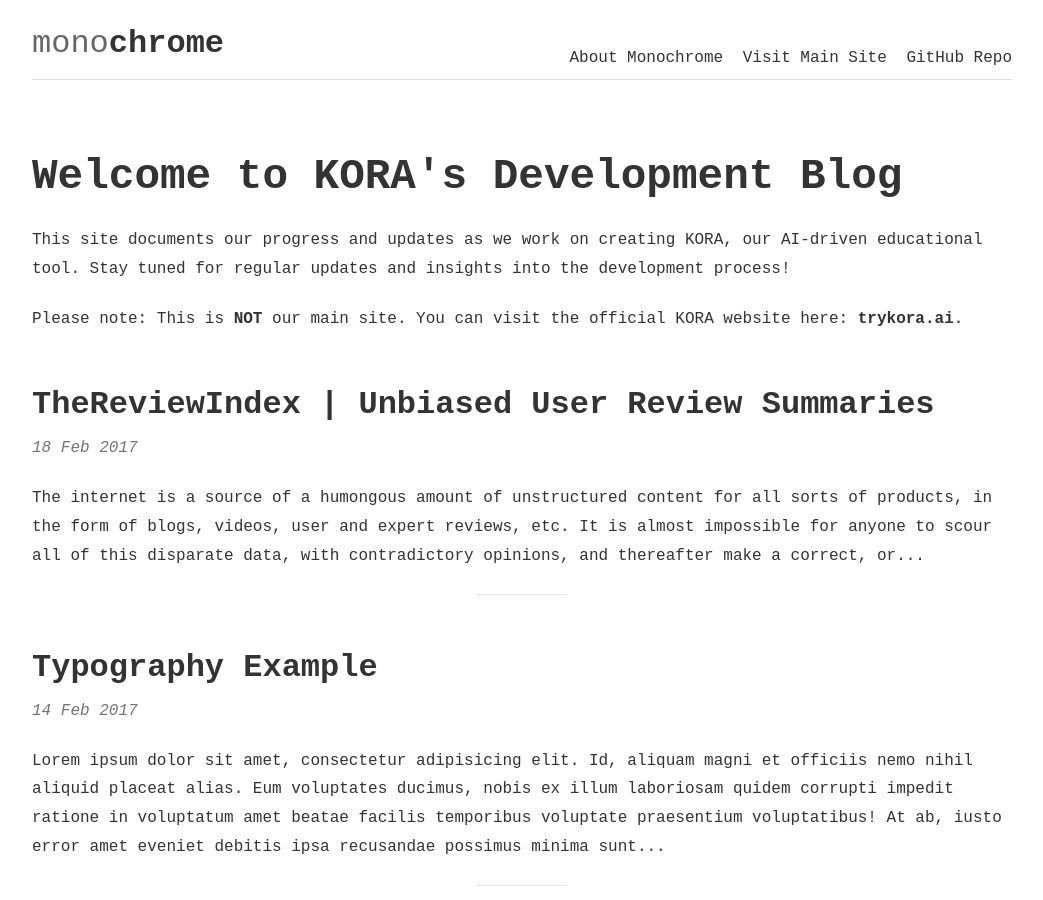
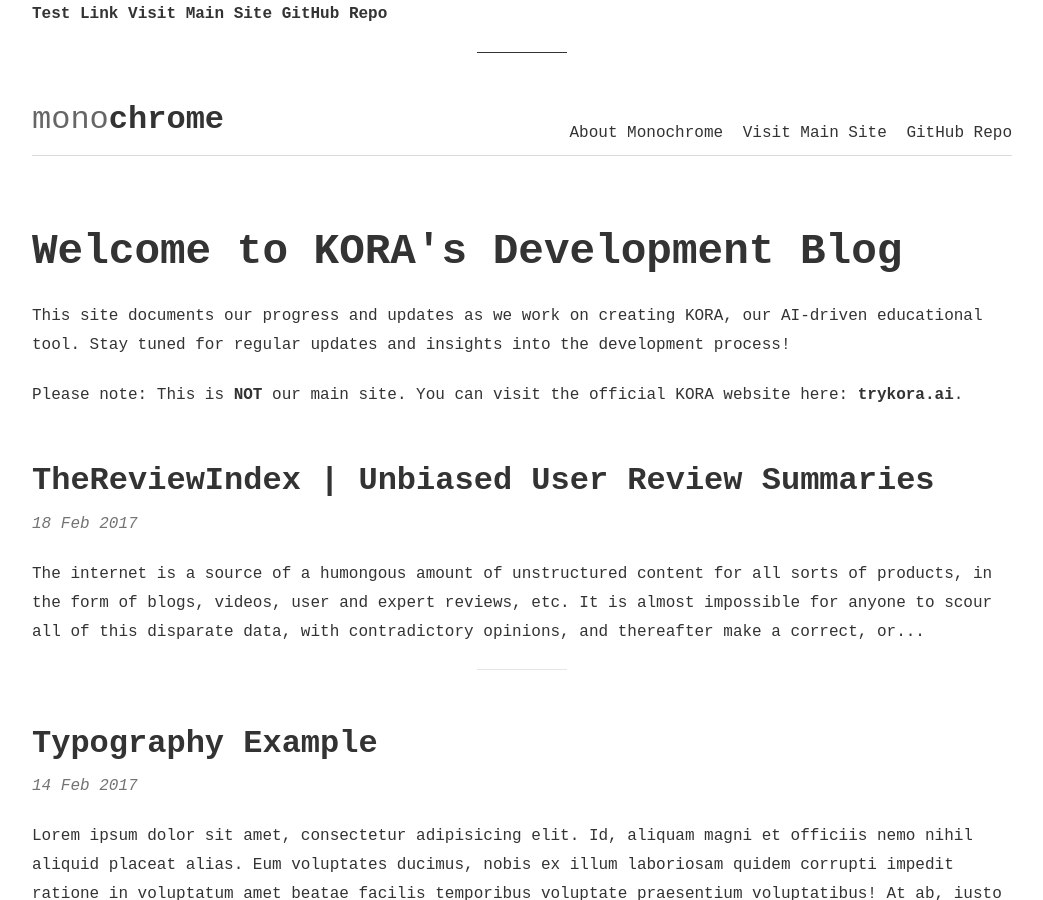
Before and after one commit to kora-edu/kora-edu.github.io, a Jekyll site: the page built from index.html, in a window 1280 px wide and 900 px high. Shown: the whole window, without its empty margins (118-1161 px from the left). Built offline with Jekyll 4.4.1, drawn with Linux system fonts in a browser that asks for light colours; the list of posts is cut into pages by our own code.

Commit message:
template

```diff
--- a/_includes/menu.html
+++ b/_includes/menu.html
@@ -1,20 +1,6 @@
-<nav {% if site.reverse == true %}id="nav-left"{% else %}id="nav"{% endif %}>
+<nav>
 	<div id="nav-list">
-	  <!-- Home Link -->
-	  <a href="{{ site.baseurl }}/">Home</a>
-
-	  <!-- Custom Static Links -->
-	  <a href="{{ site.baseurl }}/about" title="About KORA">About KORA</a>
-	  <a href="{{ site.baseurl }}/blog" title="Development Blog">Development Blog</a>
-
-	  <!-- External Links -->
-	  <a href="https://trykora.ai" title="KORA Website" target="_blank">Visit Main Site</a>
-
-	  <!-- Nav footer -->
-	  {% if site.custom_nav_footer == true %}
-		{% include nav-footer-custom.html %}
-	  {% else %}
-		{% include nav-footer.html %}
-	  {% endif %}
+	  <a href="#">Test Link</a>
+	  {% include link.html %}
 	</div>
   </nav>
```
